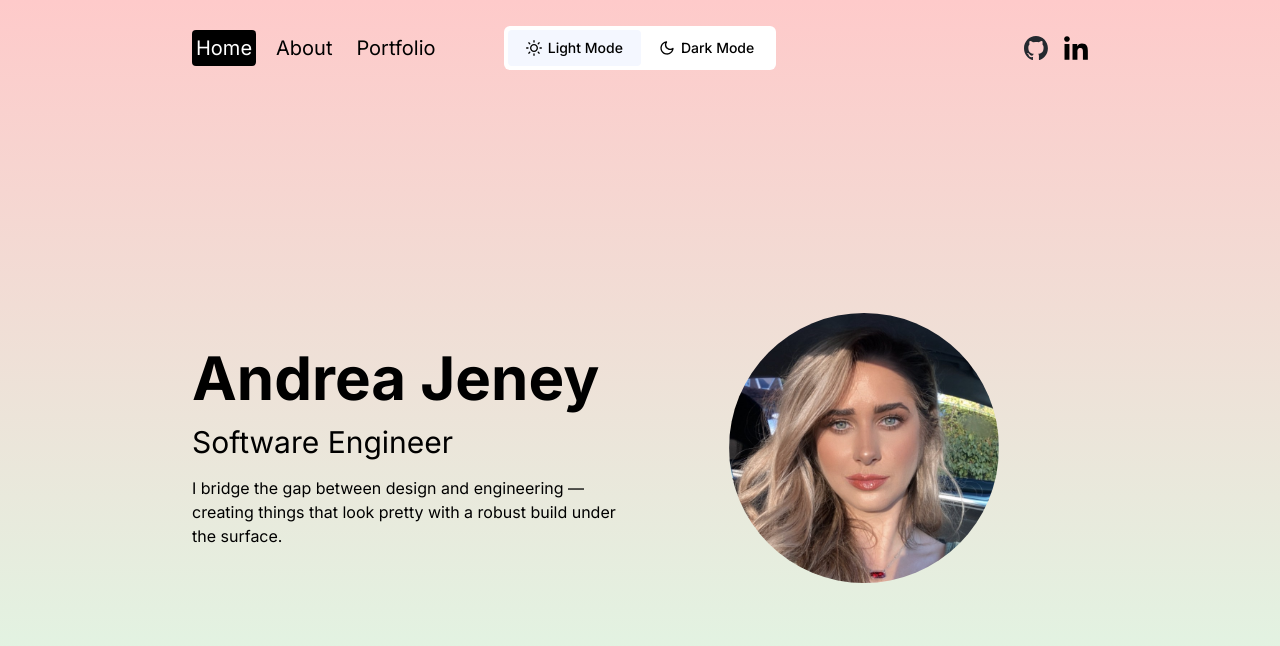
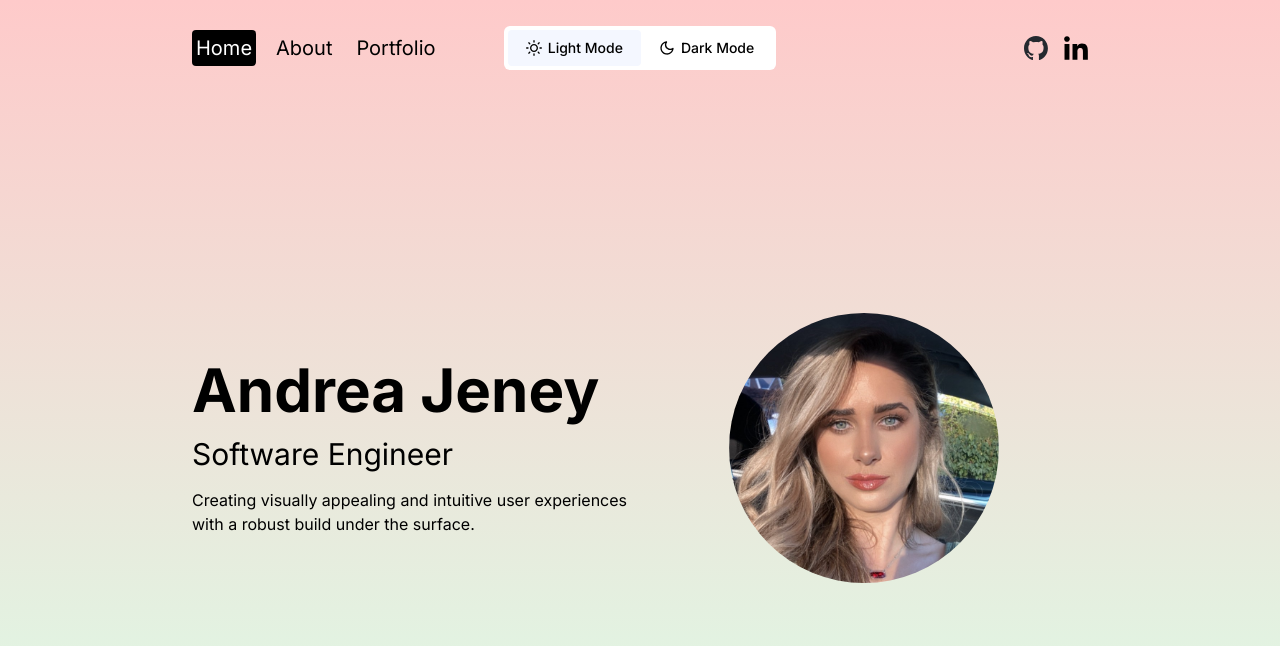
Before and after one commit to andrealswa/andrea-jeney, a Next.js app: page / in a window 1280 px wide. Shown: the top 646 px of the page. Built offline with nearby package versions, Linux system fonts and the light colour scheme.

Commit message:
new main page text

```diff
--- a/src/app/page.tsx
+++ b/src/app/page.tsx
@@ -20,9 +20,8 @@ export default function Home() {
 					{/* DESC */}
 					<p className="md:text-3xl">Software Engineer</p>
 					<p className="md:text-l">
-						I bridge the gap between design and engineering — creating
-						things that look pretty with a robust build under the
-						surface.
+						Creating visually appealing and intuitive user experiences
+						with a robust build under the surface.
 					</p>
 				</div>
 				{/* IMAGE CONTAINER */}
```
